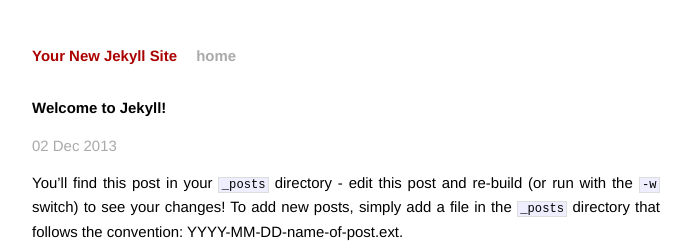
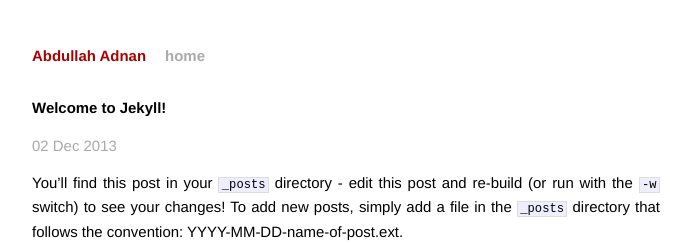
Before and after one commit to adnanomatic/adnanomatic.github.io, a Jekyll site: the page built from _posts/2013-12-02-welcome-to-jekyll.markdown, in a window 1280 px wide. Shown: the top 243 px of the page, without its empty margins (294-985 px from the left). Built offline with Jekyll 4.4.1, drawn with Linux system fonts in a browser that asks for light colours; Markdown is read by kramdown in place of the engine named in the settings.

Commit message:
Change header

```diff
--- a/_config.yml
+++ b/_config.yml
@@ -1,3 +1,3 @@
-name: Your New Jekyll Site
+name: Abdullah Adnan
 markdown: redcarpet
 pygments: true
```
